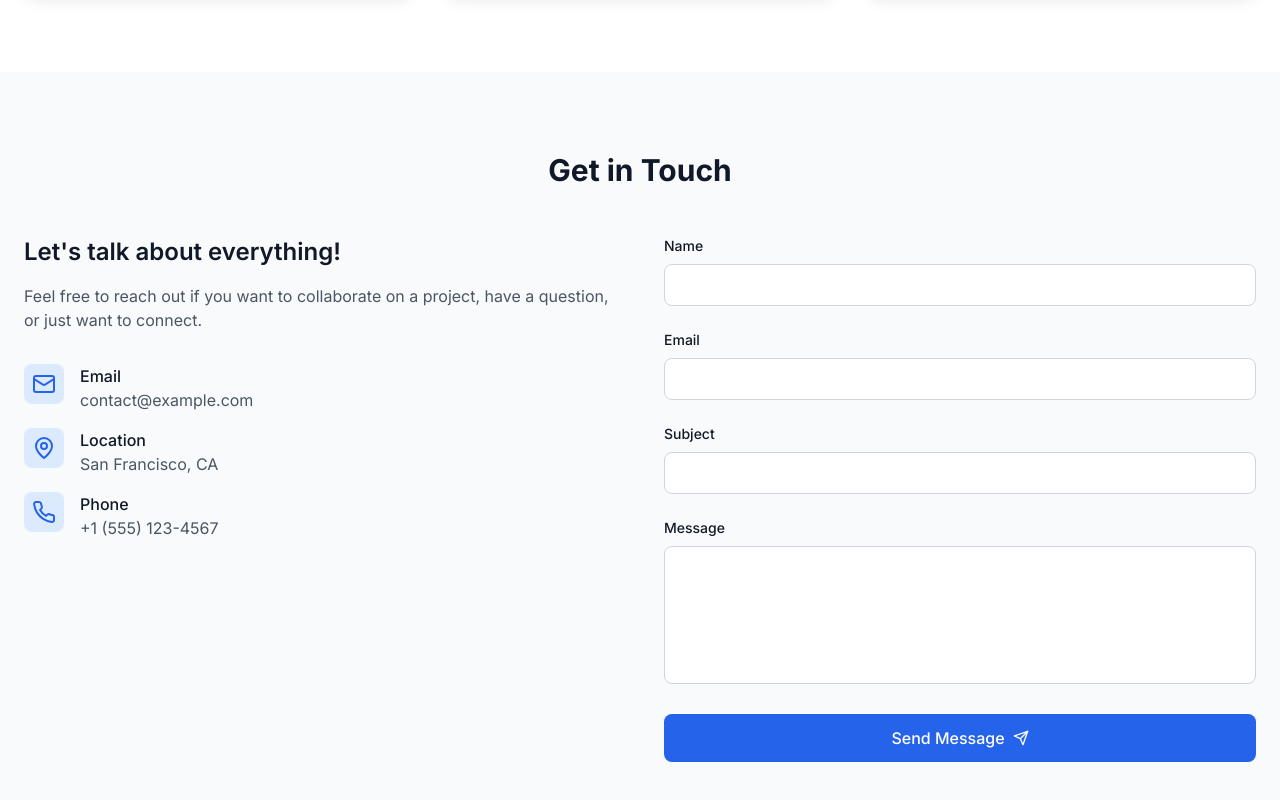
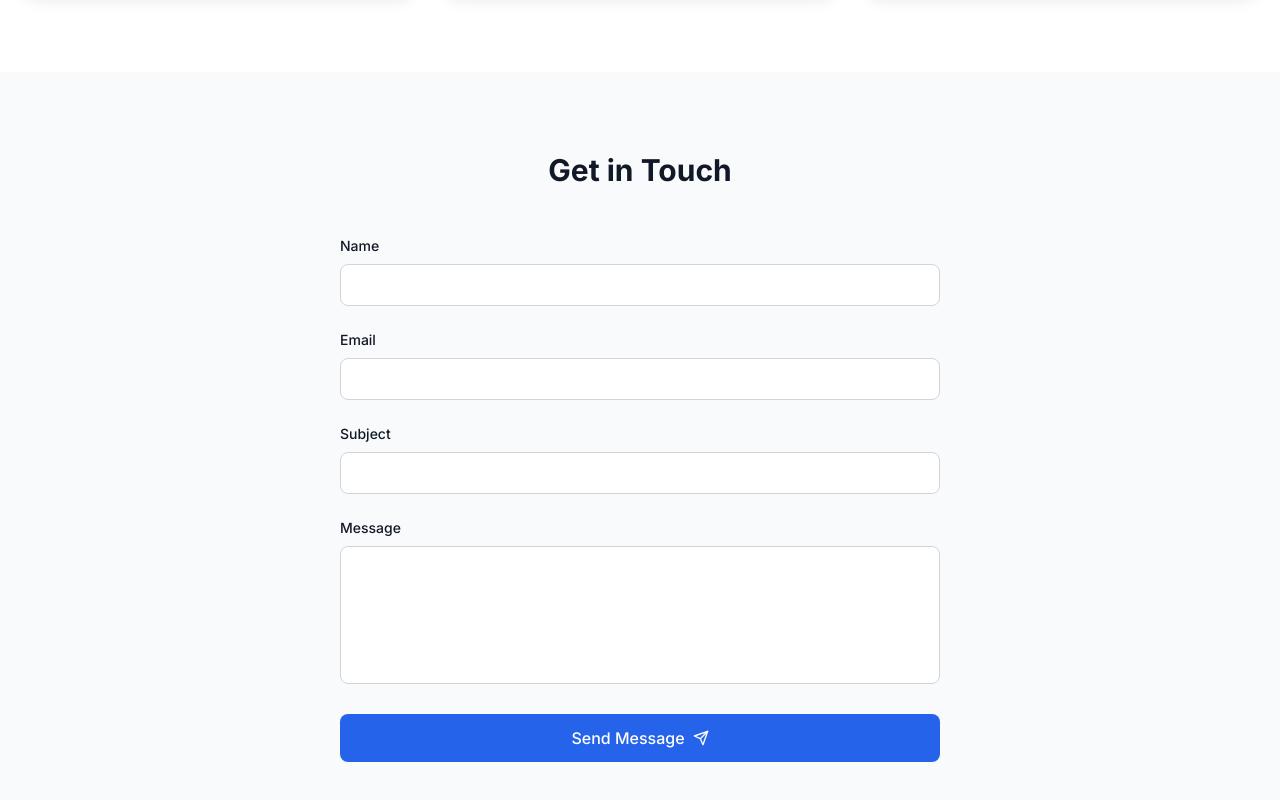
Before and after one commit to djm158/portfolio, a React (Vite) app: page / in a window 1280 px wide. Shown: the part 5884-6684 px from the top of the page. Built offline with nearby package versions, Linux system fonts and the light colour scheme.

Commit message:
fix: remove left column of contact form

```diff
--- a/src/components/Contact.tsx
+++ b/src/components/Contact.tsx
@@ -1,7 +1,7 @@
 import React, { useState } from "react";
 import { motion } from "framer-motion";
 import { useInView } from "react-intersection-observer";
-import { Send, Mail, MapPin, Phone } from "lucide-react";
+import { Send } from "lucide-react";
 
 const Contact = () => {
   const [formData, setFormData] = useState({
@@ -31,7 +31,7 @@ const Contact = () => {
   };
 
   const handleChange = (
-    e: React.ChangeEvent<HTMLInputElement | HTMLTextAreaElement>,
+    e: React.ChangeEvent<HTMLInputElement | HTMLTextAreaElement>
   ) => {
     setFormData((prev) => ({
       ...prev,
@@ -50,61 +50,7 @@ const Contact = () => {
           Get in Touch
         </motion.h2>
 
-        <div ref={ref} className="grid grid-cols-1 lg:grid-cols-2 gap-12">
-          <motion.div
-            initial={{ opacity: 0, x: -50 }}
-            animate={inView ? { opacity: 1, x: 0 } : {}}
-            className="space-y-8"
-          >
-            <div>
-              <h3 className="text-2xl font-semibold mb-4">
-                Let's talk about everything!
-              </h3>
-              <p className="text-gray-600 dark:text-gray-400">
-                Feel free to reach out if you want to collaborate on a project,
-                have a question, or just want to connect.
-              </p>
-            </div>
-
-            <div className="space-y-4">
-              <div className="flex items-start">
-                <div className="p-2 bg-blue-100 dark:bg-blue-900 rounded-lg mr-4">
-                  <Mail className="w-6 h-6 text-blue-600 dark:text-blue-400" />
-                </div>
-                <div>
-                  <h4 className="font-medium">Email</h4>
-                  <p className="text-gray-600 dark:text-gray-400">
-                    contact@example.com
-                  </p>
-                </div>
-              </div>
-
-              <div className="flex items-start">
-                <div className="p-2 bg-blue-100 dark:bg-blue-900 rounded-lg mr-4">
-                  <MapPin className="w-6 h-6 text-blue-600 dark:text-blue-400" />
-                </div>
-                <div>
-                  <h4 className="font-medium">Location</h4>
-                  <p className="text-gray-600 dark:text-gray-400">
-                    San Francisco, CA
-                  </p>
-                </div>
-              </div>
-
-              <div className="flex items-start">
-                <div className="p-2 bg-blue-100 dark:bg-blue-900 rounded-lg mr-4">
-                  <Phone className="w-6 h-6 text-blue-600 dark:text-blue-400" />
-                </div>
-                <div>
-                  <h4 className="font-medium">Phone</h4>
-                  <p className="text-gray-600 dark:text-gray-400">
-                    +1 (555) 123-4567
-                  </p>
-                </div>
-              </div>
-            </div>
-          </motion.div>
-
+        <div ref={ref} className="grid grid-cols-1 max-w-[600px] mx-auto">
           <motion.div
             initial={{ opacity: 0, x: 50 }}
             animate={inView ? { opacity: 1, x: 0 } : {}}
```
